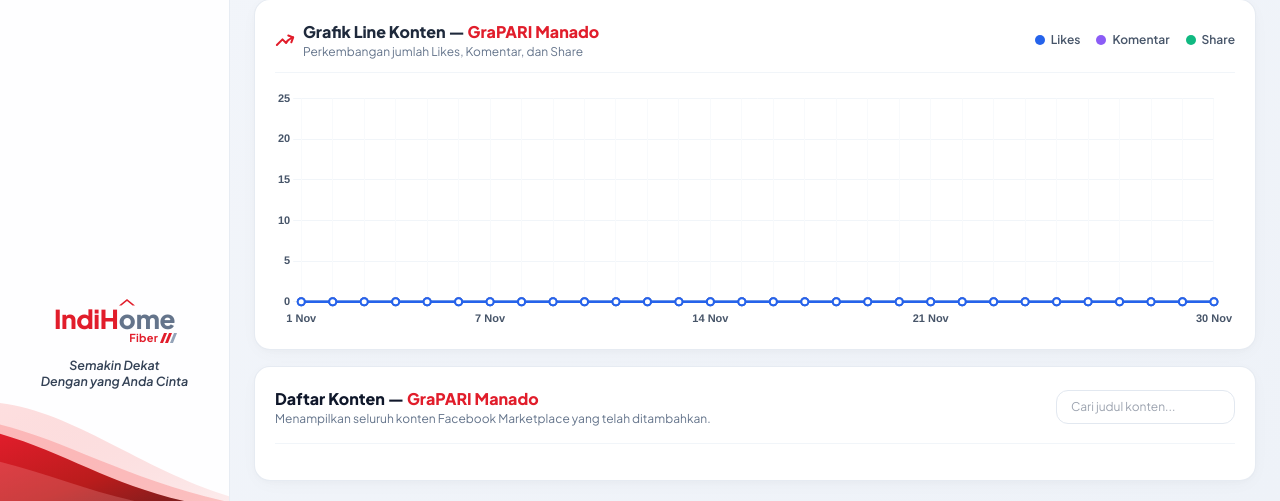
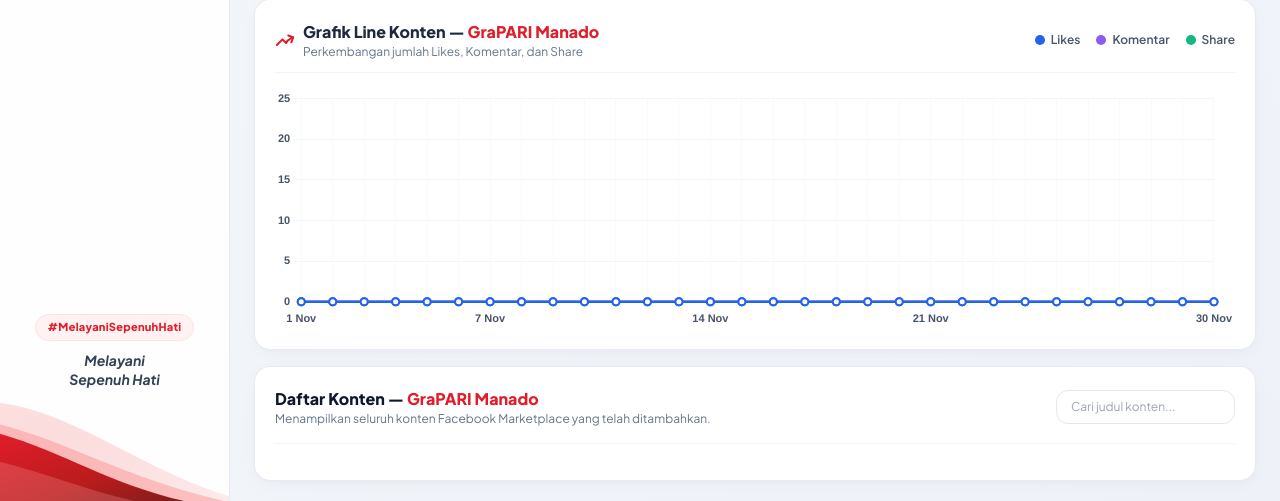
Before and after one commit to andi-fkri/grapari-sosmed, a Laravel app: page / in a window 1280 px wide. Shown: the part 1247-1748 px from the top of the page. Run offline with Laravel 12, Linux system fonts and the light colour scheme; the visitor is signed in with stand-in values (Sample User, id 1); data that the repository does not hold is empty; parts of the project's set-up code (start-up, migrations or seed data) failed here and were passed over; some libraries are stand-ins or nearby versions.

Commit message:
Update sidebar tagline to Melayani Sepenuh Hati

```diff
--- a/resources/views/dashboard.blade.php
+++ b/resources/views/dashboard.blade.php
@@ -136,35 +136,15 @@
             </nav>
         </div>
 
-        <!-- Bottom IndiHome Fiber Branding + Decorative Red Wave -->
+        <!-- Bottom Telkomsel Hashtag Branding + Decorative Red Wave -->
         <div class="relative pt-12 pb-28 px-5">
-            <!-- IndiHome Fiber Logo Recreation -->
             <div class="relative z-10 text-center">
-                <div class="inline-flex flex-col items-end">
-                    <div class="flex items-baseline tracking-tight leading-none">
-                        <span class="text-[26px] font-extrabold text-[#E11D2B]">IndiH</span>
-                        <!-- Special 'o' with house roof accent -->
-                        <span class="relative inline-block text-[26px] font-extrabold text-slate-500 mx-[0.5px]">
-                            <svg class="w-4 h-2.5 absolute -top-2 left-1/2 -translate-x-1/2 text-[#E11D2B]" viewBox="0 0 20 10" fill="currentColor">
-                                <path d="M10 0L0 8h3l7-5.5L17 8h3L10 0z"/>
-                            </svg>
-                            o
-                        </span>
-                        <span class="text-[26px] font-extrabold text-slate-500">me</span>
-                    </div>
-                    <div class="flex items-center gap-1 -mt-0.5">
-                        <span class="text-[11px] font-bold text-[#E11D2B] tracking-wide">Fiber</span>
-                        <div class="flex items-center gap-[2px] skew-x-[-22deg]">
-                            <span class="w-[3px] h-2.5 bg-[#E11D2B] inline-block"></span>
-                            <span class="w-[3px] h-2.5 bg-[#E11D2B] inline-block"></span>
-                            <span class="w-[3px] h-2.5 bg-slate-400 inline-block"></span>
-                        </div>
-                    </div>
-                </div>
-
-                <p class="mt-3 text-[12.5px] italic font-semibold text-slate-700 leading-tight">
-                    Semakin Dekat<br>
-                    Dengan yang Anda Cinta
+                <span class="inline-block px-3 py-1 rounded-full bg-red-50 border border-red-100 text-[11px] font-extrabold text-[#E11D2B] tracking-wide">
+                    #MelayaniSepenuhHati
+                </span>
+                <p class="mt-2.5 text-[14px] italic font-extrabold text-slate-700 leading-snug">
+                    Melayani<br>
+                    Sepenuh Hati
                 </p>
             </div>
 
--- a/resources/views/login.blade.php
+++ b/resources/views/login.blade.php
@@ -70,7 +70,7 @@
                 </svg>
             </div>
 
-            <span class="block text-xs font-extrabold uppercase tracking-widest text-[#E11D2B] mt-3">Telkomsel • IndiHome</span>
+            <span class="block text-xs font-extrabold tracking-wide text-[#E11D2B] mt-3">#MelayaniSepenuhHati</span>
             <h1 class="text-xl font-extrabold text-slate-900 mt-1">GraPARI Social Media Monitoring</h1>
             <p class="text-xs font-medium text-slate-500 mt-1">Cluster Northern Manado | Facebook Marketplace</p>
         </div>
```
